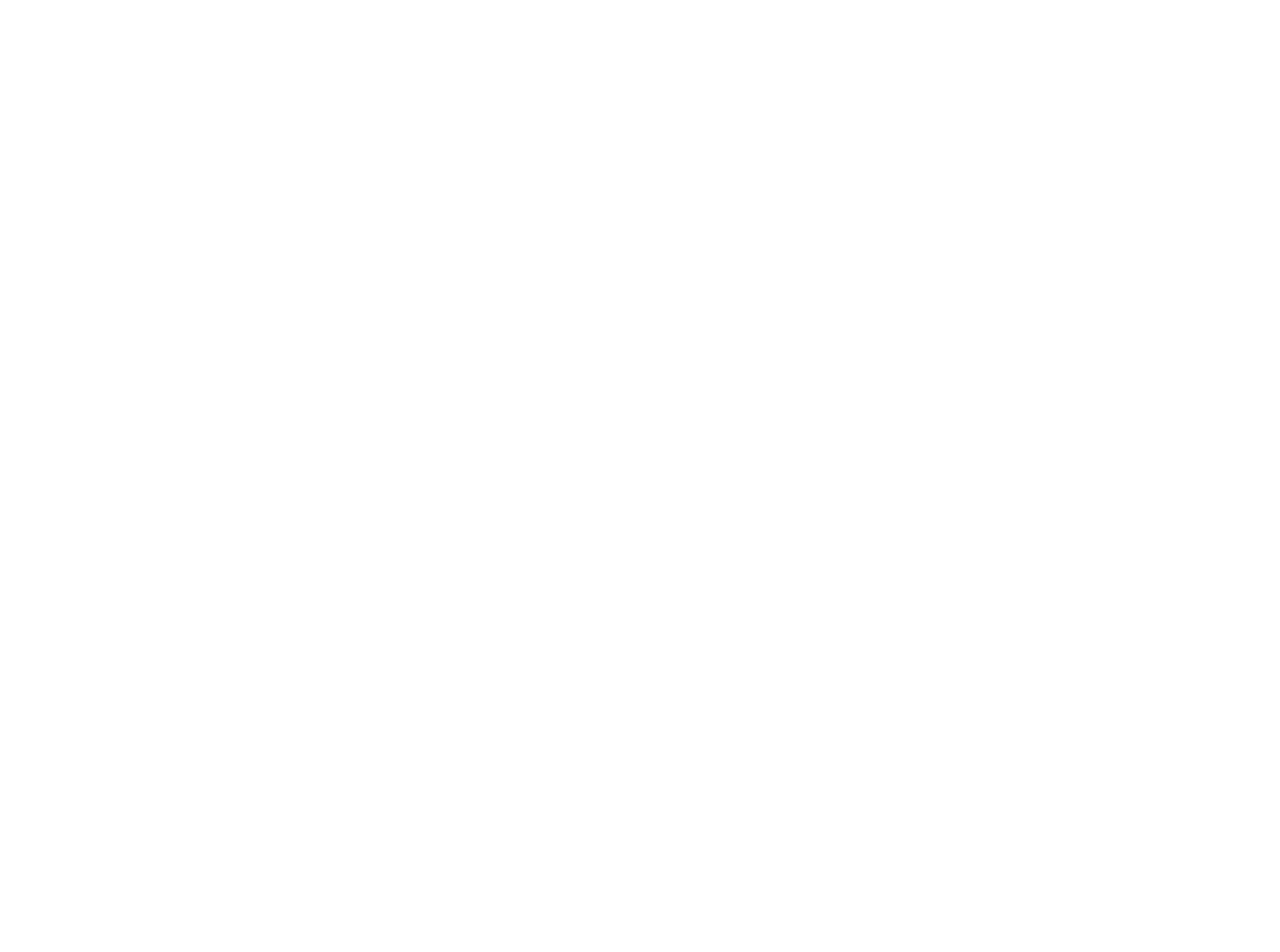
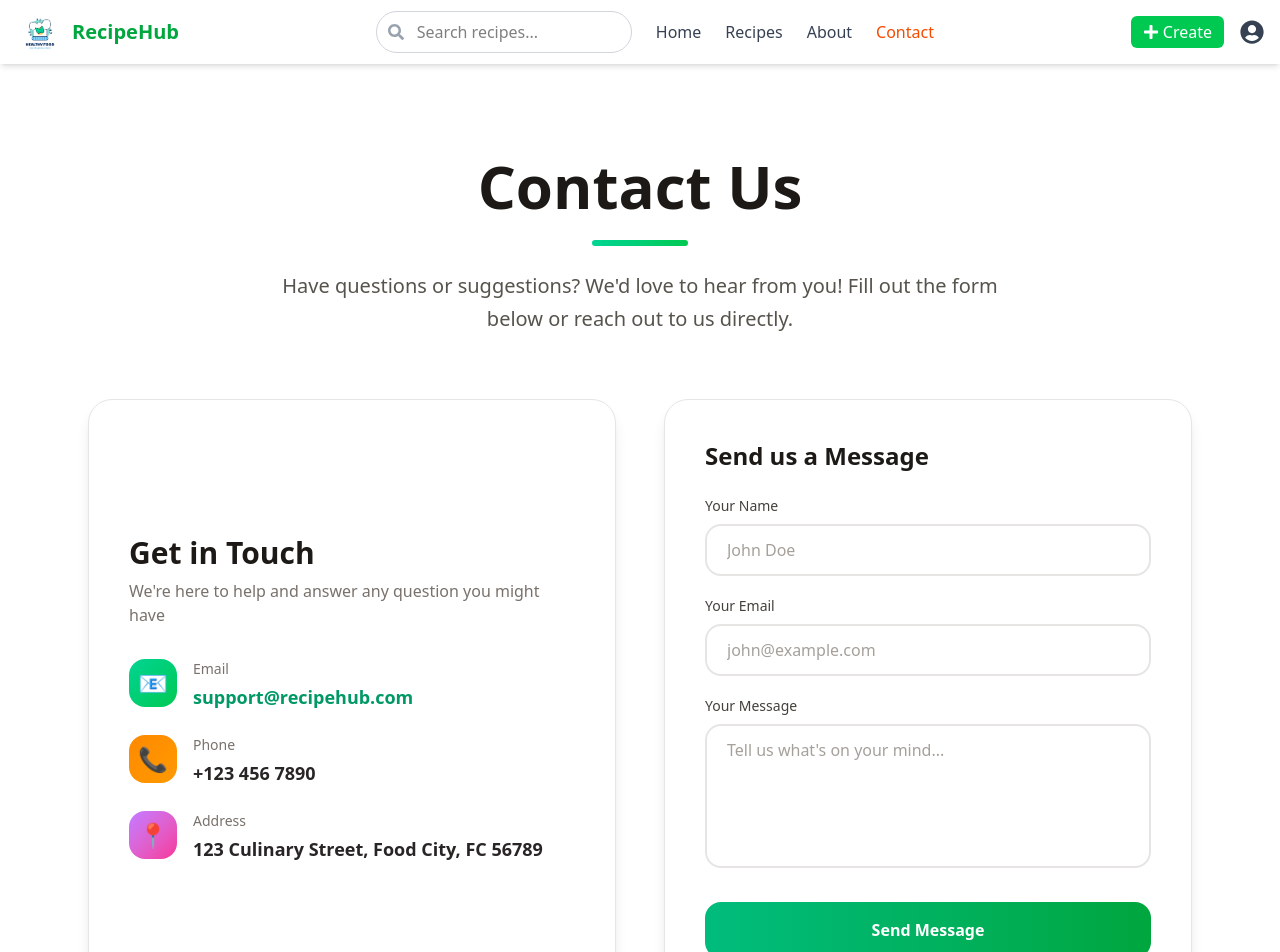
Before and after one commit to swechhyamaharjan/RecipeSharingWebApp, a React app in the folder frontend/: page /contact in a window 1280 px wide. Before the commit this address had no page. Shown: the top 952 px of the page. Before the commit the page ends 800 px from the top, so only its background shows below. Built offline with nearby package versions, Linux system fonts and the light colour scheme; the HTML template or start-up script is replaced by a standard one.

Commit message:
Added about and contact pages

```diff
--- a/frontend/src/components/Header.jsx
+++ b/frontend/src/components/Header.jsx
@@ -1,4 +1,4 @@
-import { Link } from "react-router";
+import { NavLink } from "react-router"; // <-- use NavLink
 import { FaPlus, FaUserCircle, FaSearch } from "react-icons/fa";
 import logo from "../assets/logo.jpg";
 
@@ -7,14 +7,13 @@
     <header className="bg-white shadow-md sticky top-0 z-50">
       <div className="max-w-7xl mx-auto px-4 py-3 flex items-center justify-between h-16">
         {/* Left: Logo & Brand */}
-        <Link to="/" className="flex items-center gap-2">
+        <NavLink to="/" className="flex items-center gap-2">
           <img src={logo} alt="logo" className="h-12 w-12 object-contain" />
           <span className="text-xl font-bold text-green-600">RecipeHub</span>
-        </Link>
+        </NavLink>
 
         {/* Center: Nav + Search */}
         <div className="hidden md:flex items-center gap-6 flex-1 justify-center">
-
           {/* Search */}
           <div className="relative">
             <input
@@ -25,41 +24,39 @@
             <FaSearch className="absolute left-3 top-1/2 transform -translate-y-1/2 text-gray-400" />
           </div>
 
-          <Link
-            to="/"
-            className="text-gray-700 hover:text-orange-600 font-medium">
-            Home
-          </Link>
-          <Link
-            to="/recipes"
-            className="text-gray-700 hover:text-orange-600 font-medium">
-            Recipes
-          </Link>
-          <Link
-            to="/about"
-            className="text-gray-700 hover:text-orange-600 font-medium">
-            About
-          </Link>
-          <Link
-            to="/contact"
-            className="text-gray-700 hover:text-orange-600 font-medium">
-            Contact
-          </Link>
-
+          {/* Nav Links */}
+          {[
+            { name: "Home", path: "/" },
+            { name: "Recipes", path: "/recipes" },
+            { name: "About", path: "/about" },
+            { name: "Contact", path: "/contact" },
+          ].map((link) => (
+            <NavLink
+              key={link.name}
+              to={link.path}
+              className={({ isActive }) =>
+                `font-medium text-gray-700 hover:text-orange-600 ${
+                  isActive ? "text-orange-600 font-bold" : ""
+                }`
+              }
+            >
+              {link.name}
+            </NavLink>
+          ))}
         </div>
 
         {/* Right: Create + Profile */}
         <div className="flex items-center gap-4">
-          <Link
+          <NavLink
             to="/create-recipe"
             className="bg-green-500 text-white px-3 py-1 rounded-md hover:bg-green-600 flex items-center gap-1"
           >
             <FaPlus />
             <span>Create</span>
-          </Link>
-          <Link to="/profile">
+          </NavLink>
+          <NavLink to="/profile">
             <FaUserCircle className="text-2xl text-gray-700 hover:text-gray-900" />
-          </Link>
+          </NavLink>
         </div>
       </div>
     </header>
--- a/frontend/src/main.jsx
+++ b/frontend/src/main.jsx
@@ -7,6 +7,8 @@
 import { Provider } from 'react-redux'
 import {store} from './store.js'
 import Recipe from './pages/Recipe.jsx'
+import About from './pages/About.jsx'
+import Contact from './pages/Contact.jsx'
 
 
 createRoot(document.getElementById('root')).render(
@@ -15,6 +17,8 @@
     <Routes>
       <Route path='/' element={<App />}>
         <Route path='' element={<HomePage />}></Route>
+        <Route path='about' element={<About/>}></Route>
+        <Route path='contact' element={<Contact/>}></Route>
         <Route path='recipes' element={<RecipesPage/>}></Route>
         <Route path='recipe/:id' element={<Recipe/>}></Route>
       </Route>
--- /dev/null
+++ b/frontend/src/pages/About.jsx
@@ -0,0 +1,78 @@
+import React from "react";
+
+const About = () => {
+  return (
+    <div className="min-h-screen from-neutral-50 to-stone-100">
+      <div className="max-w-6xl mx-auto px-6 py-20">
+
+        {/* Heading */}
+        <div className="text-center mb-16">
+          <h1 className="text-6xl font-bold text-stone-900 mb-6">
+            About RecipeHub
+          </h1>
+          <div className="w-24 h-1.5 bg-gradient-to-r from-emerald-400 to-green-500 mx-auto rounded-full"></div>
+        </div>
+
+        {/* Description */}
+        <p className="text-xl text-stone-600 text-center max-w-3xl mx-auto mb-20 leading-relaxed">
+          RecipeHub is your ultimate destination to share, discover, and enjoy
+          delicious recipes from food lovers around the world. Whether you're a
+          professional chef or a home cook, RecipeHub makes it easy to save your
+          favorite recipes, rate them, comment, and explore new culinary ideas.
+        </p>
+
+        {/* Features */}
+        <div className="grid md:grid-cols-3 gap-8 mb-24">
+          <div className="bg-white rounded-3xl p-8 shadow-lg hover:shadow-xl transition-all duration-300 hover:scale-105 border border-stone-200 group">
+            <div className="w-16 h-16 bg-gradient-to-br from-emerald-400 to-green-500 rounded-2xl flex items-center justify-center mb-6 group-hover:scale-110 transition-transform">
+              <span className="text-3xl">📝</span>
+            </div>
+            <h2 className="text-2xl font-bold text-stone-900 mb-3">Share Recipes</h2>
+            <p className="text-stone-600 leading-relaxed">
+              Create and share your own recipes with the community easily.
+            </p>
+          </div>
+
+          <div className="bg-white rounded-3xl p-8 shadow-lg hover:shadow-xl transition-all duration-300 hover:scale-105 border border-stone-200 group">
+            <div className="w-16 h-16 bg-gradient-to-br from-orange-400 to-amber-500 rounded-2xl flex items-center justify-center mb-6 group-hover:scale-110 transition-transform">
+              <span className="text-3xl">🔍</span>
+            </div>
+            <h2 className="text-2xl font-bold text-stone-900 mb-3">Discover</h2>
+            <p className="text-stone-600 leading-relaxed">
+              Browse top recipes, trending dishes, and explore new culinary ideas.
+            </p>
+          </div>
+
+          <div className="bg-white rounded-3xl p-8 shadow-lg hover:shadow-xl transition-all duration-300 hover:scale-105 border border-stone-200 group">
+            <div className="w-16 h-16 bg-gradient-to-br from-purple-400 to-pink-500 rounded-2xl flex items-center justify-center mb-6 group-hover:scale-110 transition-transform">
+              <span className="text-3xl">💬</span>
+            </div>
+            <h2 className="text-2xl font-bold text-stone-900 mb-3">Interact</h2>
+            <p className="text-stone-600 leading-relaxed">
+              Rate, comment, like, and bookmark recipes you love to keep them handy.
+            </p>
+          </div>
+        </div>
+
+        {/* Call to Action */}
+        <div className="bg-white rounded-3xl p-12 shadow-xl text-center border border-stone-200">
+          <h2 className="text-3xl font-bold text-stone-900 mb-4">
+            Join RecipeHub Today!
+          </h2>
+          <p className="text-lg text-stone-600 mb-8 max-w-2xl mx-auto">
+            Start sharing your recipes and exploring the culinary world.
+          </p>
+          <a
+            href="/register"
+            className="inline-block bg-gradient-to-r from-emerald-500 to-green-600 text-white px-10 py-4 rounded-2xl font-semibold hover:shadow-xl hover:scale-105 transition-all duration-300"
+          >
+            Get Started
+          </a>
+        </div>
+
+      </div>
+    </div>
+  );
+};
+
+export default About;
--- /dev/null
+++ b/frontend/src/pages/Contact.jsx
@@ -0,0 +1,105 @@
+import React from "react";
+
+const Contact = () => {
+  return (
+    <div className="min-h-screen from-neutral-50 to-stone-100">
+      <div className="max-w-6xl mx-auto px-6 py-20">
+
+        {/* Heading */}
+        <div className="text-center mb-16">
+          <h1 className="text-6xl font-bold text-stone-900 mb-6">
+            Contact Us
+          </h1>
+          <div className="w-24 h-1.5 bg-gradient-to-r from-emerald-400 to-green-500 mx-auto rounded-full mb-6"></div>
+          <p className="text-xl text-stone-600 max-w-3xl mx-auto leading-relaxed">
+            Have questions or suggestions? We'd love to hear from you! Fill out the
+            form below or reach out to us directly.
+          </p>
+        </div>
+
+        <div className="grid md:grid-cols-2 gap-12">
+
+          {/* Contact Info */}
+          <div className="bg-white rounded-3xl p-10 shadow-lg border border-stone-200 flex flex-col justify-center">
+            <div className="mb-8">
+              <h2 className="text-3xl font-bold text-stone-900 mb-2">Get in Touch</h2>
+              <p className="text-stone-500">We're here to help and answer any question you might have</p>
+            </div>
+
+            <div className="space-y-6">
+              <div className="flex items-start gap-4 group">
+                <div className="w-12 h-12 bg-gradient-to-br from-emerald-400 to-green-500 rounded-2xl flex items-center justify-center flex-shrink-0 group-hover:scale-110 transition-transform">
+                  <span className="text-2xl">📧</span>
+                </div>
+                <div>
+                  <p className="text-sm text-stone-500 mb-1">Email</p>
+                  <p className="text-lg font-semibold text-emerald-600">support@recipehub.com</p>
+                </div>
+              </div>
+
+              <div className="flex items-start gap-4 group">
+                <div className="w-12 h-12 bg-gradient-to-br from-orange-400 to-amber-500 rounded-2xl flex items-center justify-center flex-shrink-0 group-hover:scale-110 transition-transform">
+                  <span className="text-2xl">📞</span>
+                </div>
+                <div>
+                  <p className="text-sm text-stone-500 mb-1">Phone</p>
+                  <p className="text-lg font-semibold text-stone-800">+123 456 7890</p>
+                </div>
+              </div>
+
+              <div className="flex items-start gap-4 group">
+                <div className="w-12 h-12 bg-gradient-to-br from-purple-400 to-pink-500 rounded-2xl flex items-center justify-center flex-shrink-0 group-hover:scale-110 transition-transform">
+                  <span className="text-2xl">📍</span>
+                </div>
+                <div>
+                  <p className="text-sm text-stone-500 mb-1">Address</p>
+                  <p className="text-lg font-semibold text-stone-800">123 Culinary Street, Food City, FC 56789</p>
+                </div>
+              </div>
+            </div>
+          </div>
+
+          {/* Contact Form */}
+          <div className="bg-white rounded-3xl p-10 shadow-lg border border-stone-200">
+            <h3 className="text-2xl font-bold text-stone-900 mb-6">Send us a Message</h3>
+
+            <div className="flex flex-col gap-5">
+              <div>
+                <label className="block text-sm font-medium text-stone-700 mb-2">Your Name</label>
+                <input
+                  type="text"
+                  placeholder="John Doe"
+                  className="w-full border-2 border-stone-200 rounded-2xl px-5 py-3 focus:outline-none focus:border-emerald-400 focus:ring-4 focus:ring-emerald-100 transition-all text-stone-700 placeholder:text-stone-400"
+                />
+              </div>
+
+              <div>
+                <label className="block text-sm font-medium text-stone-700 mb-2">Your Email</label>
+                <input
+                  type="email"
+                  placeholder="john@example.com"
+                  className="w-full border-2 border-stone-200 rounded-2xl px-5 py-3 focus:outline-none focus:border-emerald-400 focus:ring-4 focus:ring-emerald-100 transition-all text-stone-700 placeholder:text-stone-400"
+                />
+              </div>
+
+              <div>
+                <label className="block text-sm font-medium text-stone-700 mb-2">Your Message</label>
+                <textarea
+                  placeholder="Tell us what's on your mind..."
+                  className="w-full border-2 border-stone-200 rounded-2xl px-5 py-3 h-36 resize-none focus:outline-none focus:border-emerald-400 focus:ring-4 focus:ring-emerald-100 transition-all text-stone-700 placeholder:text-stone-400"
+                ></textarea>
+              </div>
+
+              <button className="bg-gradient-to-r from-emerald-500 to-green-600 text-white px-8 py-4 rounded-2xl font-semibold hover:shadow-xl hover:scale-105 transition-all duration-300 mt-2">
+                Send Message
+              </button>
+            </div>
+          </div>
+
+        </div>
+      </div>
+    </div>
+  );
+};
+
+export default Contact;
```
Also changed, not shown: frontend/src/pages/RecipesPage.jsx (+5 -5 lines).
